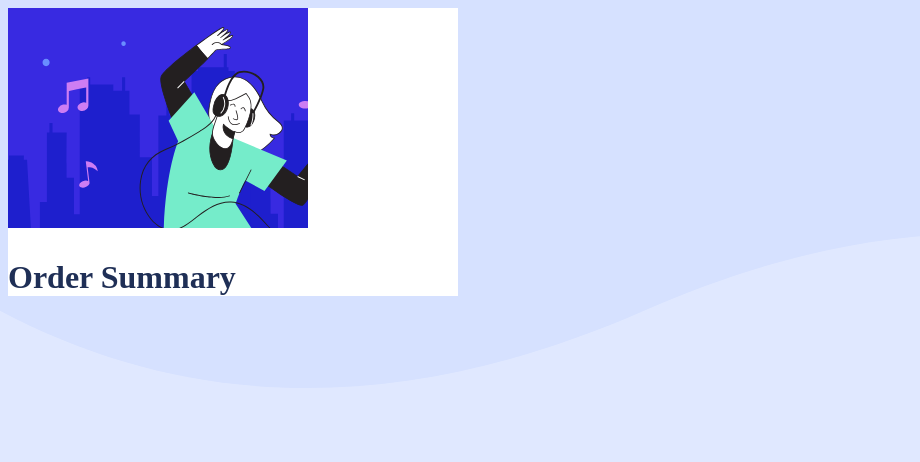
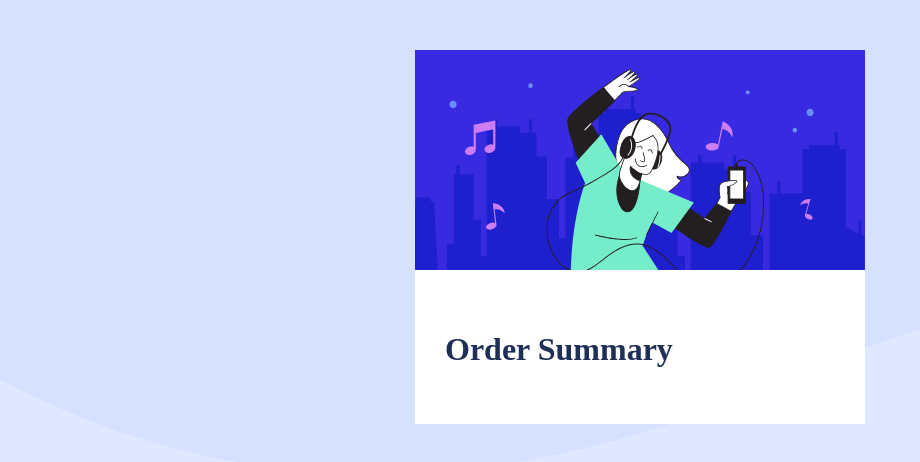
Before and after one commit to rachelCodes20/order-summary-component, a plain HTML site: page index.html in a window 1280 px wide. Shown: the whole page, without its empty margins (0-920 px from the left). Drawn offline with Linux system fonts and the light colour scheme.

Commit message:
indexhtml bug fix

```diff
--- a/index.html
+++ b/index.html
@@ -9,9 +9,10 @@
 </head>
 <body>
    <div class="card">
-    <img clas="hero-image" src="images/illustration-hero.svg" alt="'hero image">
-    <h2 class="title">Order Summary</h2>
+    <img class="hero-image" src="images/illustration-hero.svg" alt="hero image">
+    <div class="container">
+        <h2 class="title">Order Summary</h2>
+    </div>
    </div>
-
 </body>
 </html>
--- a/styles.css
+++ b/styles.css
@@ -21,6 +21,7 @@ body {
     width: 450px;
     background-color: white;
     color: var(--desaturated-blue);
+    margin: 50px auto;
 }
 .title {
     color: var(--dark-blue);
@@ -31,3 +32,7 @@ body {
 .hero-image {
     width: 100%;
 }
+
+.container {
+    padding: 30px;
+}
```
